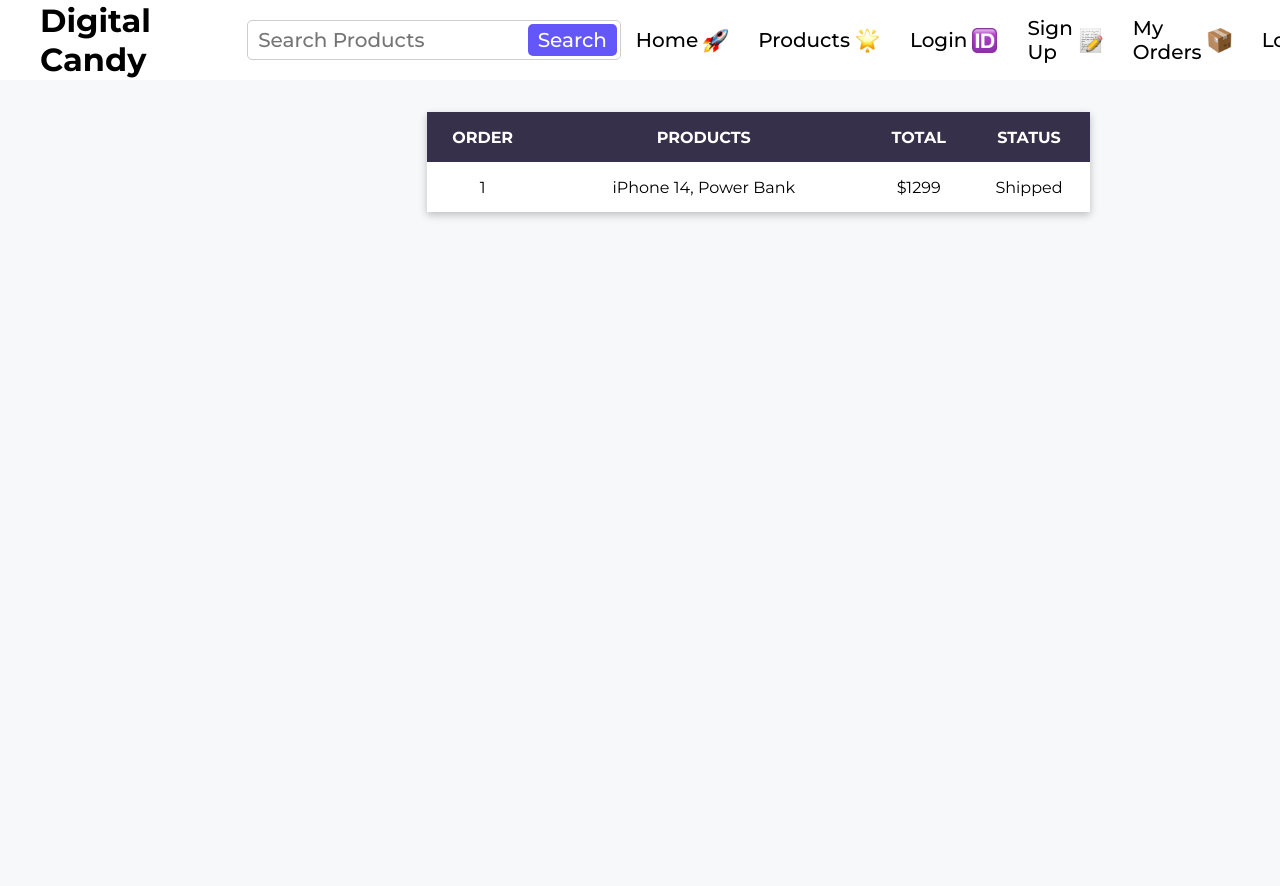
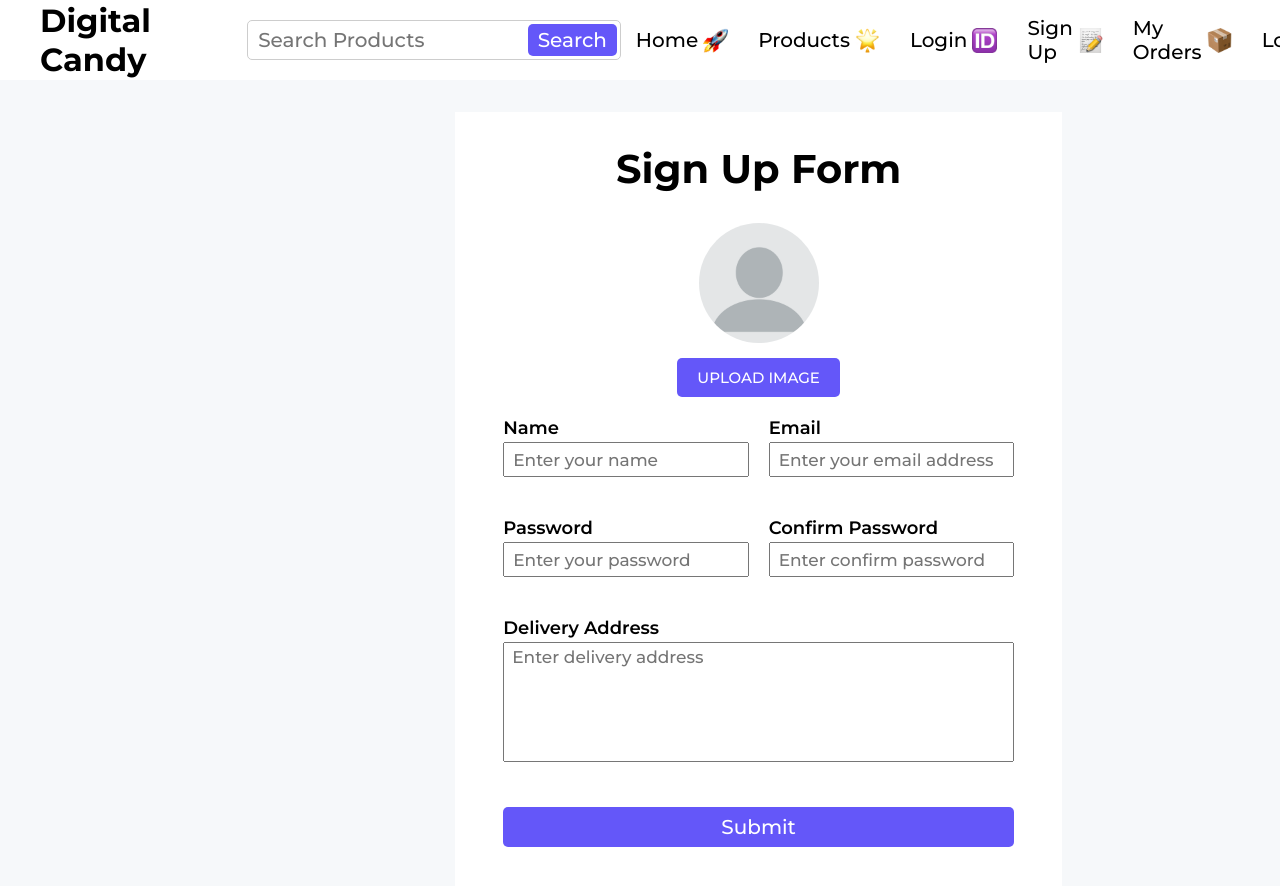
Before and after one commit to jetyamato/digital-candy, a React (Vite) app: page /login in a window 1280 px wide. Shown: the top 886 px of the page. Before the commit the page ends 800 px from the top, so only its background shows below. Built offline with nearby package versions, Linux system fonts and the light colour scheme.

Commit message:
New Components Added (Login Page, Sign Up Page)

```diff
--- a/package.json
+++ b/package.json
@@ -10,8 +10,11 @@
     "preview": "vite preview"
   },
   "dependencies": {
+    "@hookform/resolvers": "^3.6.0",
     "react": "^18.2.0",
-    "react-dom": "^18.2.0"
+    "react-dom": "^18.2.0",
+    "react-hook-form": "^7.51.5",
+    "zod": "^3.23.8"
   },
   "devDependencies": {
     "@types/react": "^18.2.66",
--- a/src/App.jsx
+++ b/src/App.jsx
@@ -7,6 +7,8 @@
 import SingleProductPage from "./components/SingleProduct/SingleProductPage";
 import CartPage from "./components/Cart/CartPage";
 import MyOrderPage from "./components/MyOrder/MyOrderPage";
+import LoginPage from "./components/Authentication/LoginPage";
+import SignupPage from "./components/Authentication/SignupPage";
 
 const App = () => {
   return (
@@ -17,7 +19,9 @@
         {/* <ProductsPage /> */}
         {/* <SingleProductPage /> */}
         {/* <CartPage /> */}
-        <MyOrderPage />
+        {/* <MyOrderPage /> */}
+        {/* <LoginPage /> */}
+        <SignupPage />
       </main>
     </div>
   );
--- /dev/null
+++ b/src/components/Authentication/LoginPage.css
@@ -0,0 +1,46 @@
+.form_page {
+  justify-content: center;
+}
+
+.authentication_form {
+  width: 30%;
+  padding: 32px 48px;
+  margin-top: 32px;
+  background-color: white;
+}
+
+.authentication_form h2 {
+  font-size: 40px;
+  margin-bottom: 30px;
+  text-align: center;
+}
+
+.form_inputs div {
+  display: flex;
+  flex-direction: column;
+  margin-bottom: 20px;
+}
+
+.form_inputs label {
+  font-size: 18px;
+  font-weight: 600;
+  margin-bottom: 3px;
+}
+
+.form_text_input {
+  height: 35px;
+  padding: 0 8px;
+  font-size: 17px;
+  font-weight: 500;
+  outline: none;
+}
+
+.form_submit {
+  height: 40px;
+  width: 100%;
+  margin: 25px 0 10px;
+}
+
+.form_error {
+  color: red;
+}
--- /dev/null
+++ b/src/components/Authentication/LoginPage.jsx
@@ -0,0 +1,72 @@
+import React from "react";
+import { useForm } from "react-hook-form";
+import { z } from "zod";
+import { zodResolver } from "@hookform/resolvers/zod";
+
+import "./LoginPage.css";
+
+const schema = z.object({
+  email: z
+    .string()
+    .email({ message: "Please enter a valid email address." })
+    .min(3),
+  password: z
+    .string()
+    .min(8, { message: "Password should be at least 8 characters." }),
+});
+
+const LoginPage = () => {
+  const {
+    register,
+    handleSubmit,
+    formState: { errors },
+  } = useForm({ resolver: zodResolver(schema) });
+
+  const onSubmit = (formData) => console.log(formData);
+
+  return (
+    <section className="align_center form_page">
+      <form
+        action=""
+        className="authentication_form"
+        onSubmit={handleSubmit(onSubmit)}
+      >
+        <h2>Login Form</h2>
+        <div className="form_inputs">
+          <div>
+            <label htmlFor="email">Email</label>
+            <input
+              type="email"
+              id="email"
+              className="form_text_input"
+              placeholder="Enter your email address"
+              {...register("email")}
+            />
+            {errors.email && (
+              <em className="form_error">{errors.email.message}</em>
+            )}
+          </div>
+          <div>
+            <label htmlFor="password">Password</label>
+            <input
+              type="password"
+              id="password"
+              className="form_text_input"
+              placeholder="Enter your password"
+              {...register("password")}
+            />
+            {errors.password && (
+              <em className="form_error">{errors.password.message}</em>
+            )}
+          </div>
+
+          <button type="submit" className="search_button form_submit">
+            Submit
+          </button>
+        </div>
+      </form>
+    </section>
+  );
+};
+
+export default LoginPage;
--- /dev/null
+++ b/src/components/Authentication/SignupPage.css
@@ -0,0 +1,63 @@
+.signup_form {
+    width: 40%;
+}
+
+.image_input_section {
+    display: flex;
+    flex-direction: column;
+    align-items: center;
+}
+
+.image_preview {
+    width: 120px;
+    height: 120px;
+    border-radius: 100%;
+    overflow: hidden;
+    margin-bottom: 15px;
+}
+
+.image_preview img {
+    width: 100%;
+    height: 100%;
+}
+
+.image_input {
+    display: none;
+}
+
+.image_label {
+    display: inline-block;
+    padding: 10px 20px;
+    margin-bottom: 20px;
+    text-align: center;
+    background: #6457f9;
+    color: #fff;
+    font-size: 15px;
+    font-family: inherit;
+    text-transform: Uppercase;
+    font-weight: 500;
+    border-radius: 5px;
+    cursor: pointer;
+    width: fit-content;
+}
+
+.signup_form_input {
+    width: 100%;
+    display: grid;
+    grid-template-columns: 1fr 1fr;
+    gap: 20px;
+}
+
+.signup_textares_section {
+    grid-column: 1/3;
+}
+
+.input_textarea {
+    font-size: 17px;
+    font-weight: 500;
+    font-family: inherit;
+    height: 120px;
+    resize: none;
+    padding: 4px 8px;
+    outline: none;
+}
--- /dev/null
+++ b/src/components/Authentication/SignupPage.jsx
@@ -0,0 +1,153 @@
+import React, { useState } from "react";
+import { useForm } from "react-hook-form";
+import { z } from "zod";
+import { zodResolver } from "@hookform/resolvers/zod";
+
+import "./SignupPage.css";
+import user from "../../assets/user.webp";
+
+const schema = z
+  .object({
+    name: z
+      .string()
+      .min(3, { message: "Name should be at least 3 characters." }),
+    email: z.string().email({ message: "Please enter a valid email address." }),
+    password: z
+      .string()
+      .min(8, { message: "Password must be at least 8 characters." }),
+    confirmPassword: z.string(),
+    deliveryAddress: z
+      .string()
+      .min(15, { message: "Address must be at least 15 characters." }),
+  })
+  .refine((data) => data.password === data.confirmPassword, {
+    message: "Confirm Password does not match Password.",
+    path: ["confirmPassword"],
+  });
+
+const SignupPage = () => {
+  const [profilePic, setProfilePic] = useState(null);
+
+  const {
+    register,
+    handleSubmit,
+    formState: { errors },
+  } = useForm({ resolver: zodResolver(schema) });
+
+  const onSubmit = (formData) => console.log(formData);
+
+  console.log(profilePic);
+
+  return (
+    <section className="align_center form_page">
+      <form
+        className="authentication_form signup_form"
+        onSubmit={handleSubmit(onSubmit)}
+      >
+        <h2>Sign Up Form</h2>
+
+        <div className="image_input_section">
+          <div className="image_preview">
+            <img
+              src={profilePic ? URL.createObjectURL(profilePic) : user}
+              id="file-ip-1-preview"
+            />
+          </div>
+          <label htmlFor="file-ip-1" className="image_label">
+            Upload Image
+          </label>
+          <input
+            type="file"
+            id="file-ip-1"
+            className="image_input"
+            onChange={(e) => setProfilePic(e.target.files[0])}
+          />
+        </div>
+
+        {/* Form Inputs */}
+        <div className="form_inputs signup_form_input">
+          <div>
+            <label htmlFor="name">Name</label>
+            <input
+              id="name"
+              className="form_text_input"
+              type="text"
+              placeholder="Enter your name"
+              {...register("name")}
+            />
+            {errors.name && (
+              <em className="form_error">{errors.name.message}</em>
+            )}
+          </div>
+
+          <div>
+            <label htmlFor="email">Email</label>
+            <input
+              id="email"
+              className="form_text_input"
+              type="email"
+              placeholder="Enter your email address"
+              {...register("email")}
+            />
+            {errors.email && (
+              <em className="form_error">{errors.email.message}</em>
+            )}
+          </div>
+
+          <div>
+            <label htmlFor="password">Password</label>
+            <input
+              id="password"
+              className="form_text_input"
+              type="password"
+              placeholder="Enter your password"
+              {...register("password")}
+            />
+            {errors.password && (
+              <em className="form_error">{errors.password.message}</em>
+            )}
+          </div>
+
+          <div>
+            <label htmlFor="cpassword">Confirm Password</label>
+            <input
+              id="cpassword"
+              className="form_text_input"
+              type="password"
+              placeholder="Enter confirm password"
+              {...register("confirmPassword")}
+            />
+            {errors.confirmPassword && (
+              <em className="form_error">{errors.confirmPassword.message}</em>
+            )}
+          </div>
+
+          <div className="signup_textares_section">
+            <label htmlFor="address">Delivery Address</label>
+            <textarea
+              id="address"
+              className="input_textarea"
+              placeholder="Enter delivery address"
+              {...register("deliveryAddress")}
+            />
+            {errors.deliveryAddress && (
+              <em className="form_error">{errors.deliveryAddress.message}</em>
+            )}
+          </div>
+        </div>
+
+        <button className="search_button form_submit" type="submit">
+          Submit
+        </button>
+      </form>
+    </section>
+  );
+};
+
+export default SignupPage;
+
+// name - Name should be at least 3 characters.
+// email - Please enter valid email
+// password - Password must be at least 8 characters.
+// confirmPassword - Confirm Password does not match Password
+// deliveryAddress - Address must be at least 15 characters.
```
Also changed, not shown: 1 other file (tests, documents, lock files or other folders).
